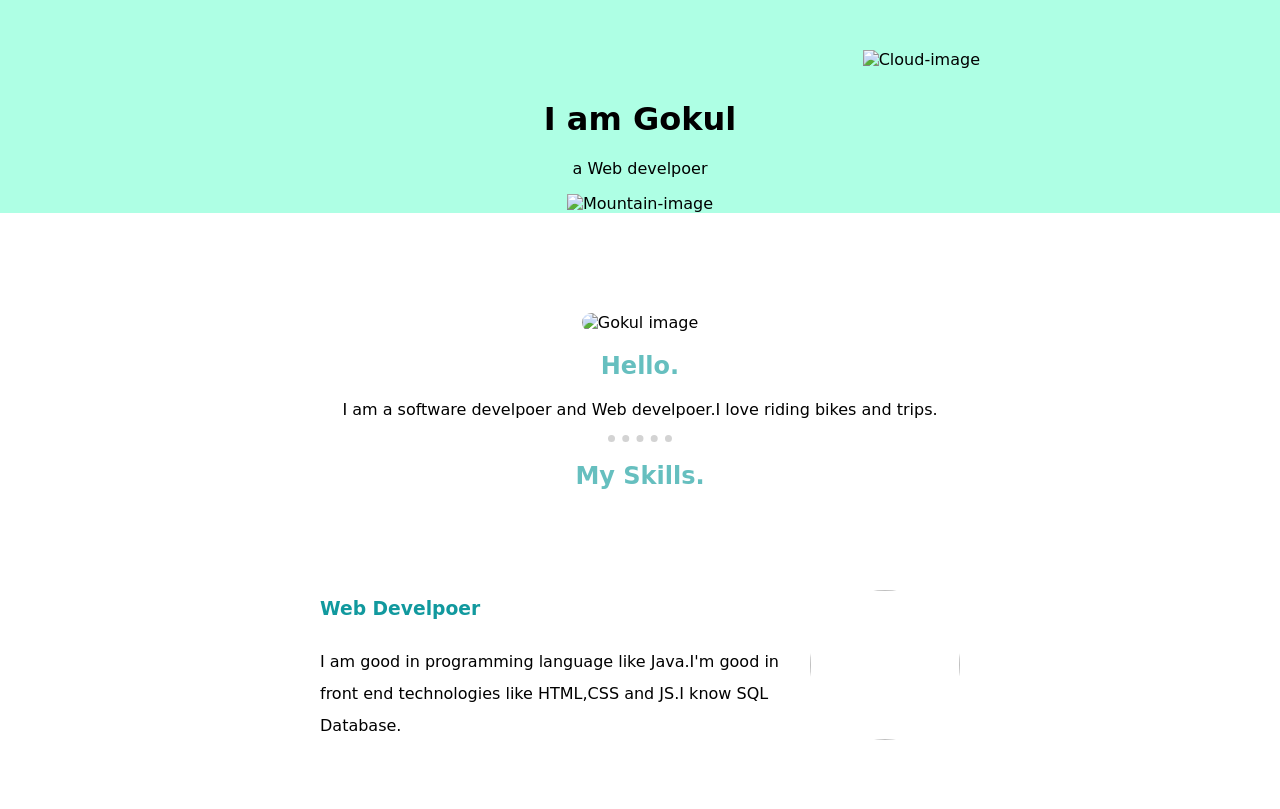
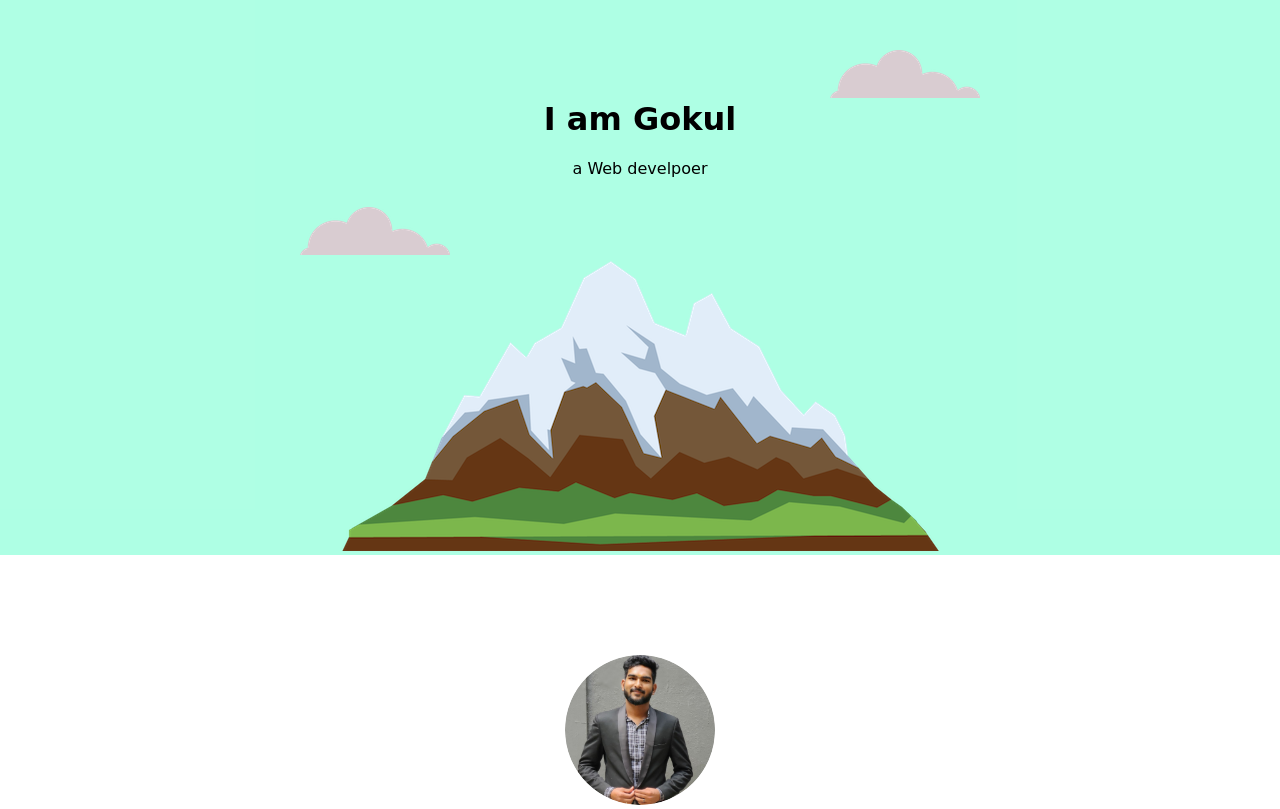
Before and after one commit to Gokul0318/Personal-CV, a plain HTML site: page index.html in a window 1280 px wide. Shown: the top 809 px of the page. Drawn offline with Linux system fonts and the light colour scheme; a web font is replaced by a local one.

Commit message:
My Second commit

```diff
--- a/index.html
+++ b/index.html
@@ -14,15 +14,15 @@
 </head>
 <body>
     <div class="top-container">
-        <img class="top-cloud" src="Images/cloud.jpg" alt="Cloud-image">
+        <img class="top-cloud" src="cloud.jpg" alt="Cloud-image">
         <h1>I am Gokul</h1>
         <p>a Web develpoer</p>
-        <img class=" bottom-cloud" src="Images/cloud.jpg" alt="Cloud-image">
-        <img src="Images/mountain.jpg" alt="Mountain-image">
+        <img class=" bottom-cloud" src="cloud.jpg" alt="Cloud-image">
+        <img src="mountain.jpg" alt="Mountain-image">
     </div>
     <div class="middle-container">
         <div class="profile">
-          <img  class="imgA" src="Images/Harsha.jpg" alt="Gokul image">
+          <img  class="imgA" src="Harsha.jpg" alt="Gokul image">
           <h2>Hello.</h2>
           <p class="intro">I am a software develpoer and Web develpoer.I love riding bikes and trips.</p>
         </div>
@@ -30,12 +30,12 @@
         <div class="skills">
           <h2>My Skills.</h2>
           <div class="skill-row">
-            <img class="imgA" id="skill" src="Images/programming_tips.jpg" alt="">
+            <img class="imgA" id="skill" src="programming_tips.jpg" alt="">
             <h3>Web Develpoer</h3>
             <p>I am good in programming language like Java.I'm good in front end technologies like HTML,CSS and JS.I know SQL Database.</p>
           </div>
           <div class="skill-row">
-            <img class="imgA" class="chilli" src="Images/burger.jpg" alt="Burger">
+            <img class="imgA" class="chilli" src="burger.jpg" alt="Burger">
             <h3>Burger King</h3>
             <p>I love burger morethan pizza.Addicted to KFC's fried Chicken.</p>
           </div>
```
